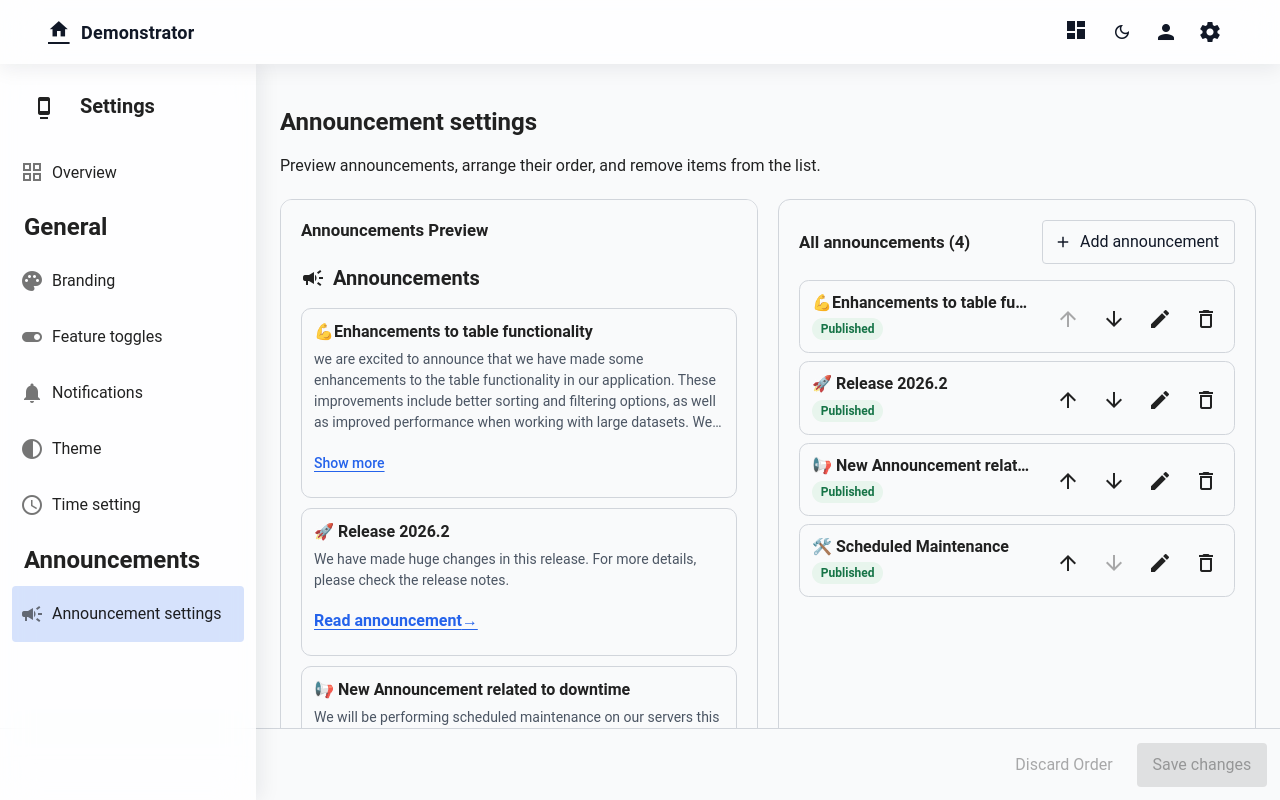
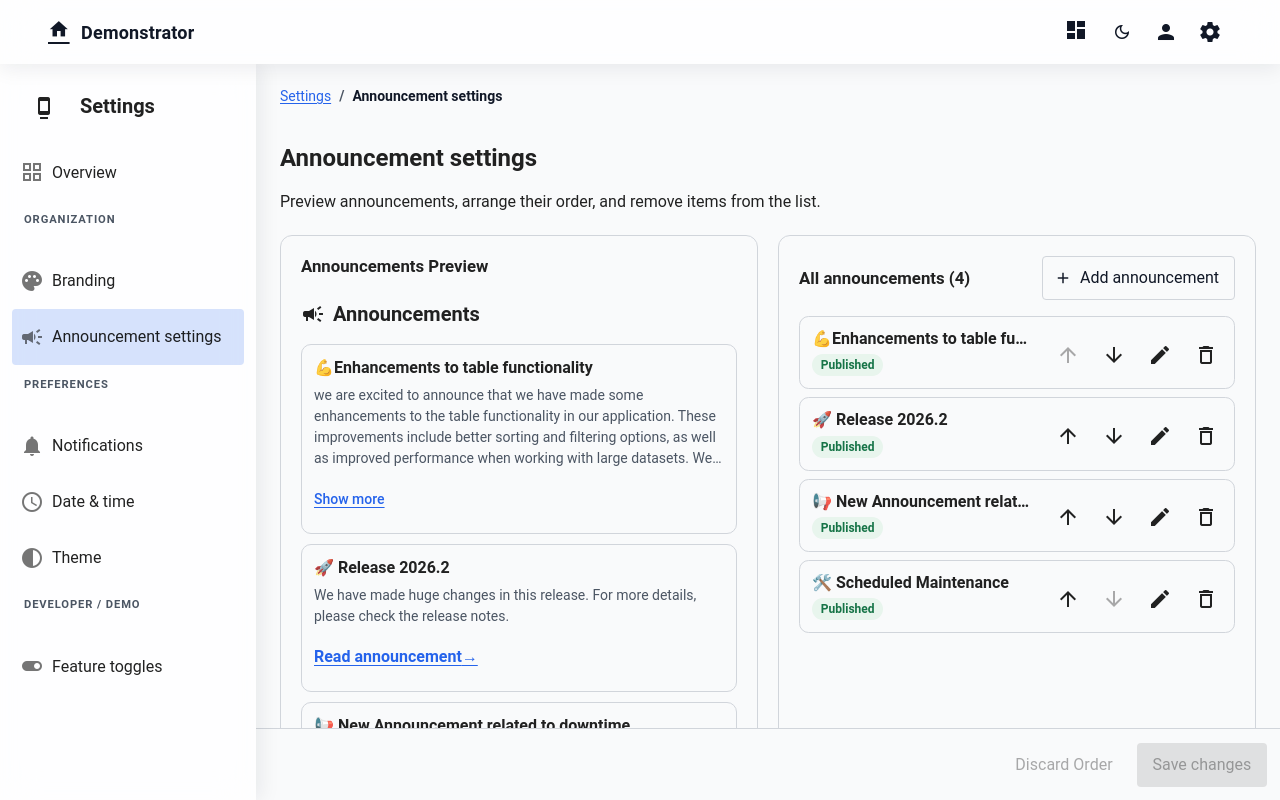
Before and after one commit to nitinjangra/demonstrator, an Angular app: page /settings/announcements in a window 1280 px wide. Built offline with nearby package versions, Linux system fonts and the light colour scheme.

Commit message:
feat(settings): add shared accessible breadcrumb (#69)

```diff
--- a/src/app/components/settings/settings-wrapper.html
+++ b/src/app/components/settings/settings-wrapper.html
@@ -1,13 +1,26 @@
-<mat-sidenav-container class="settings-layout">
-  <mat-sidenav class="settings-sidebar" [class.settings-sidebar--minimized]="isSidebarMinimized" mode="side" opened aria-label="Settings navigation">
+<mat-sidenav-container
+  class="settings-layout"
+  [class.settings-layout--sidebar-minimized]="isSidebarMinimized && !isMobile()"
+  [class.settings-layout--mobile]="isMobile()"
+  autosize
+>
+  <mat-sidenav
+    class="settings-sidebar"
+    id="settings-navigation"
+    [class.settings-sidebar--minimized]="isSidebarMinimized && !isMobile()"
+    [mode]="isMobile() ? 'over' : 'side'"
+    [opened]="!isMobile() || mobileSidebarOpen"
+    (closedStart)="mobileSidebarOpen = false"
+    aria-label="Settings navigation"
+  >
     <div class="settings-sidebar-heading">
       <button
         mat-icon-button
         type="button"
         class="sidebar-toggle"
         (click)="toggleSidebar()"
-        [attr.aria-label]="isSidebarMinimized ? 'Expand settings menu' : 'Minimize settings menu'"
-        [title]="isSidebarMinimized ? 'Expand menu' : 'Minimize menu'"
+        [attr.aria-label]="isSidebarMinimized ? 'Expand settings menu' : 'Collapse settings menu'"
+        [title]="isSidebarMinimized ? 'Expand settings menu' : 'Collapse settings menu'"
       >
         <mat-icon aria-hidden="true">dock_to_right</mat-icon>
       </button>
@@ -23,18 +36,23 @@
         routerLink="/settings/overview"
         routerLinkActive="settings-nav-link--active"
         ariaCurrentWhenActive="page"
+        aria-label="Overview"
+        (click)="closeMobileSidebar()"
         [routerLinkActiveOptions]="{ exact: true }"
       >
         <mat-icon matListItemIcon aria-hidden="true">grid_view</mat-icon>
         @if (!isSidebarMinimized) { <span matListItemTitle>Overview</span> }
       </a>
-      @if (!isSidebarMinimized) { <h2 matSubheader>General</h2> }
+      @if (!isSidebarMinimized) { <h2 class="settings-nav-group" matSubheader>Organization</h2> }
       <a
         mat-list-item
         matTooltip="Branding"
         [matTooltipDisabled]="!isSidebarMinimized"
         routerLink="/settings/general/branding"
         routerLinkActive="settings-nav-link--active"
+        ariaCurrentWhenActive="page"
+        aria-label="Branding"
+        (click)="closeMobileSidebar()"
         [routerLinkActiveOptions]="{ exact: true }"
       >
         <mat-icon matListItemIcon aria-hidden="true">palette</mat-icon>
@@ -42,10 +60,71 @@
       </a>
       <a
         mat-list-item
+        matTooltip="Announcement settings"
+        [matTooltipDisabled]="!isSidebarMinimized"
+        routerLink="/settings/announcements"
+        routerLinkActive="settings-nav-link--active"
+        ariaCurrentWhenActive="page"
+        aria-label="Announcement settings"
+        (click)="closeMobileSidebar()"
+        [routerLinkActiveOptions]="{ exact: true }"
+      >
+        <mat-icon matListItemIcon aria-hidden="true">campaign</mat-icon>
+        @if (!isSidebarMinimized) { <span matListItemTitle>Announcement settings</span> }
+      </a>
+      @if (!isSidebarMinimized) { <h2 class="settings-nav-group" matSubheader>Preferences</h2> }
+      <a
+        mat-list-item
+        matTooltip="Notifications"
+        [matTooltipDisabled]="!isSidebarMinimized"
+        routerLink="/settings/general/notifications"
+        routerLinkActive="settings-nav-link--active"
+        ariaCurrentWhenActive="page"
+        aria-label="Notifications"
+        (click)="closeMobileSidebar()"
+        [routerLinkActiveOptions]="{ exact: true }"
+      >
+        <mat-icon matListItemIcon aria-hidden="true">notifications</mat-icon>
+        @if (!isSidebarMinimized) { <span matListItemTitle>Notifications</span> }
+      </a>
+      <a
+        mat-list-item
+        matTooltip="Date & time"
+        [matTooltipDisabled]="!isSidebarMinimized"
+        routerLink="/settings/general/time"
+        routerLinkActive="settings-nav-link--active"
+        ariaCurrentWhenActive="page"
+        aria-label="Date & time"
+        (click)="closeMobileSidebar()"
+        [routerLinkActiveOptions]="{ exact: true }"
+      >
+        <mat-icon matListItemIcon aria-hidden="true">schedule</mat-icon>
+        @if (!isSidebarMinimized) { <span matListItemTitle>Date &amp; time</span> }
+      </a>
+      <a
+        mat-list-item
+        matTooltip="Theme"
+        [matTooltipDisabled]="!isSidebarMinimized"
+        routerLink="/settings/general/theme"
+        routerLinkActive="settings-nav-link--active"
+        ariaCurrentWhenActive="page"
+        aria-label="Theme"
+        (click)="closeMobileSidebar()"
+        [routerLinkActiveOptions]="{ exact: true }"
+      >
+        <mat-icon matListItemIcon aria-hidden="true">contrast</mat-icon>
+        @if (!isSidebarMinimized) { <span matListItemTitle>Theme</span> }
+      </a>
+      @if (!isSidebarMinimized) { <h2 class="settings-nav-group" matSubheader>Developer / Demo</h2> }
+      <a
+        mat-list-item
         matTooltip="Feature toggles"
         [matTooltipDisabled]="!isSidebarMinimized"
         routerLink="/settings/general/feature-toggles"
         routerLinkActive="settings-nav-link--active"
+        ariaCurrentWhenActive="page"
+        aria-label="Feature toggles"
+        (click)="closeMobileSidebar()"
         [routerLinkActiveOptions]="{ exact: true }"
       >
         <mat-icon matListItemIcon aria-hidden="true">toggle_on</mat-icon>
@@ -58,62 +137,44 @@
           [matTooltipDisabled]="!isSidebarMinimized"
           routerLink="/settings/general/mock-driver"
           routerLinkActive="settings-nav-link--active"
+          ariaCurrentWhenActive="page"
+          aria-label="Mock data driver"
+          (click)="closeMobileSidebar()"
           [routerLinkActiveOptions]="{ exact: true }"
         >
           <mat-icon matListItemIcon aria-hidden="true">data_object</mat-icon>
           @if (!isSidebarMinimized) { <span matListItemTitle>Mock data driver</span> }
         </a>
       }
-      <a
-        mat-list-item
-        matTooltip="Notifications"
-        [matTooltipDisabled]="!isSidebarMinimized"
-        routerLink="/settings/general/notifications"
-        routerLinkActive="settings-nav-link--active"
-        [routerLinkActiveOptions]="{ exact: true }"
-      >
-        <mat-icon matListItemIcon aria-hidden="true">notifications</mat-icon>
-        @if (!isSidebarMinimized) { <span matListItemTitle>Notifications</span> }
-      </a>
-      <a
-        mat-list-item
-        matTooltip="Theme"
-        [matTooltipDisabled]="!isSidebarMinimized"
-        routerLink="/settings/general/theme"
-        routerLinkActive="settings-nav-link--active"
-        [routerLinkActiveOptions]="{ exact: true }"
-      >
-        <mat-icon matListItemIcon aria-hidden="true">contrast</mat-icon>
-        @if (!isSidebarMinimized) { <span matListItemTitle>Theme</span> }
-      </a>
-      <a
-        mat-list-item
-        matTooltip="Time setting"
-        [matTooltipDisabled]="!isSidebarMinimized"
-        routerLink="/settings/general/time"
-        routerLinkActive="settings-nav-link--active"
-        [routerLinkActiveOptions]="{ exact: true }"
-      >
-        <mat-icon matListItemIcon aria-hidden="true">schedule</mat-icon>
-        @if (!isSidebarMinimized) { <span matListItemTitle>Time setting</span> }
-      </a>
-      @if (!isSidebarMinimized) { <h2 matSubheader>Announcements</h2> }
-      <a
-        mat-list-item
-        matTooltip="Announcement settings"
-        [matTooltipDisabled]="!isSidebarMinimized"
-        routerLink="/settings/announcements"
-        routerLinkActive="settings-nav-link--active"
-        ariaCurrentWhenActive="page"
-        [routerLinkActiveOptions]="{ exact: true }"
-      >
-        <mat-icon matListItemIcon aria-hidden="true">campaign</mat-icon>
-        @if (!isSidebarMinimized) { <span matListItemTitle>Announcement settings</span> }
-      </a>
     </mat-nav-list>
   </mat-sidenav>
 
   <mat-sidenav-content class="settings-content">
-    <router-outlet></router-outlet>
+    @if (isMobile()) {
+      <button
+        class="mobile-settings-nav-toggle"
+        mat-icon-button
+        type="button"
+        (click)="toggleSidebar()"
+        [attr.aria-expanded]="mobileSidebarOpen"
+        aria-controls="settings-navigation"
+        [attr.aria-label]="mobileSidebarOpen ? 'Close settings navigation' : 'Open settings navigation'"
+      >
+        <mat-icon aria-hidden="true">menu</mat-icon>
+      </button>
+    }
+    <main class="settings-page-content">
+      <nav class="settings-breadcrumb" aria-label="Breadcrumb">
+        <ol>
+          @if (currentPage === 'Overview') {
+            <li aria-current="page"><span>Settings</span></li>
+          } @else {
+            <li><a routerLink="/settings/overview">Settings</a></li>
+            <li aria-current="page"><span>{{ currentPage }}</span></li>
+          }
+        </ol>
+      </nav>
+      <router-outlet></router-outlet>
+    </main>
   </mat-sidenav-content>
 </mat-sidenav-container>
--- a/src/app/components/settings/settings-wrapper.scss
+++ b/src/app/components/settings/settings-wrapper.scss
@@ -3,9 +3,18 @@
 }
 
 .settings-layout {
+  --settings-footer-offset: 16rem;
   height: calc(100vh - 4rem);
   min-height: calc(100vh - 4rem);
   background: transparent;
+}
+
+.settings-layout--sidebar-minimized {
+  --settings-footer-offset: 4.5rem;
+}
+
+.settings-layout--mobile {
+  --settings-footer-offset: 0rem;
 }
 
 .settings-sidebar {
@@ -38,6 +47,15 @@
     min-height: 2.5rem;
     margin: 0.8rem 0 0;
     padding-inline: 0.75rem;
+  }
+
+  .settings-nav-group {
+    color: var(--color-muted-text);
+    font-size: 0.7rem;
+    font-weight: 700;
+    letter-spacing: 0.08em;
+    line-height: 1.2;
+    text-transform: uppercase;
   }
 }
 
@@ -101,16 +119,91 @@ a[aria-current='page'] {
 
 .settings-content {
   box-sizing: border-box;
+  display: flex;
+  min-height: 0;
+  flex-direction: column;
   height: 100%;
   overflow: auto;
   padding-left: clamp(1.25rem, 4vw, 1.5rem);
   padding-right: clamp(1.25rem, 4vw, 1.5rem);
   padding-top: clamp(1.25rem, 4vw, 1.5rem);
+  padding-bottom: 4.5rem;
+}
+
+:host ::ng-deep .settings-content app-sticky-footer .sticky-footer--fixed {
+  inset-inline-start: var(--settings-footer-offset, 0rem);
+  width: calc(100% - var(--settings-footer-offset, 0rem));
+}
+
+.mobile-settings-nav-toggle {
+  display: none;
+}
+
+.settings-page-content {
+  display: flex;
+  flex: 1 0 auto;
+  flex-direction: column;
+  width: 100%;
+  min-width: 0;
+}
+
+:host ::ng-deep .settings-page-content > :not(router-outlet):not(.settings-breadcrumb) {
+  display: block;
+  flex: 1 0 auto;
+  width: 100%;
+  min-width: 0;
+}
+
+.settings-breadcrumb {
+  flex: 0 0 auto;
+}
+
+.settings-breadcrumb ol {
+  display: flex;
+  flex-wrap: wrap;
+  align-items: center;
+  gap: 0.5rem;
+  margin: 0 0 1.25rem;
+  padding: 0;
+  color: var(--color-muted-text);
+  font-size: 0.875rem;
+  list-style: none;
+}
+
+.settings-breadcrumb li + li::before {
+  content: '/';
+  margin-right: 0.5rem;
+  color: var(--color-muted-text);
+}
+
+.settings-breadcrumb a {
+  color: var(--color-primary);
+  text-decoration: underline;
+  text-underline-offset: 0.15em;
+}
+
+.settings-breadcrumb a:focus-visible {
+  outline: 2px solid var(--color-primary);
+  outline-offset: 3px;
+  border-radius: 2px;
+}
+
+.settings-breadcrumb [aria-current='page'] {
+  color: var(--color-text);
+  font-weight: 600;
 }
 
 @media (max-width: 600px) {
-  .settings-sidebar:not(.settings-sidebar--minimized) {
-    width: 13rem;
-    max-width: 13rem;
+  .settings-content {
+    padding: 0.75rem 1rem 4.5rem;
+  }
+
+  .mobile-settings-nav-toggle {
+    display: inline-flex;
+    margin: 0 0 0.5rem -0.5rem;
+  }
+
+  .sidebar-toggle {
+    display: none;
   }
 }
--- a/src/app/components/settings/settings-wrapper.ts
+++ b/src/app/components/settings/settings-wrapper.ts
@@ -1,10 +1,13 @@
-import { Component, inject } from '@angular/core';
+import { Component, inject, signal } from '@angular/core';
+import { BreakpointObserver } from '@angular/cdk/layout';
+import { takeUntilDestroyed } from '@angular/core/rxjs-interop';
 import { MatButtonModule } from '@angular/material/button';
 import { MatIconModule } from '@angular/material/icon';
 import { MatListModule } from '@angular/material/list';
 import { MatSidenavModule } from '@angular/material/sidenav';
 import { MatTooltipModule } from '@angular/material/tooltip';
-import { RouterLink, RouterLinkActive, RouterOutlet } from '@angular/router';
+import { NavigationEnd, Router, RouterLink, RouterLinkActive, RouterOutlet } from '@angular/router';
+import { filter } from 'rxjs';
 import { FeatureToggleService } from '../../shared/services/feature-toggle.service';
 
 @Component({
@@ -16,9 +19,50 @@ import { FeatureToggleService } from '../../shared/services/feature-toggle.servi
 })
 export class SettingsWrapper {
   readonly mockDriverEnabled = inject(FeatureToggleService).mockDriverEnabled;
+  private readonly router = inject(Router);
+  private readonly breakpointObserver = inject(BreakpointObserver);
+  readonly isMobile = signal(false);
+  mobileSidebarOpen = false;
   isSidebarMinimized = false;
+  currentPage = this.getCurrentPage();
+
+  constructor() {
+    this.breakpointObserver
+      .observe('(max-width: 600px)')
+      .pipe(takeUntilDestroyed())
+      .subscribe(({ matches }) => {
+        this.isMobile.set(matches);
+        this.mobileSidebarOpen = false;
+      });
+    this.router.events
+      .pipe(filter((event): event is NavigationEnd => event instanceof NavigationEnd))
+      .subscribe(() => (this.currentPage = this.getCurrentPage()));
+  }
+
+  private getCurrentPage(): string {
+    const page = this.router.url.split(/[?#]/, 1)[0].split('/').filter(Boolean).at(-1) ?? 'overview';
+    const pageLabels: Record<string, string> = {
+      announcements: 'Announcement settings',
+      branding: 'Branding',
+      'feature-toggles': 'Feature toggles',
+      'mock-driver': 'Mock data driver',
+      notifications: 'Notifications',
+      overview: 'Overview',
+      theme: 'Theme',
+      time: 'Date & time',
+    };
+    return pageLabels[page] ?? 'Overview';
+  }
 
   toggleSidebar(): void {
+    if (this.isMobile()) {
+      this.mobileSidebarOpen = !this.mobileSidebarOpen;
+      return;
+    }
     this.isSidebarMinimized = !this.isSidebarMinimized;
   }
+
+  closeMobileSidebar(): void {
+    if (this.isMobile()) this.mobileSidebarOpen = false;
+  }
 }
```
